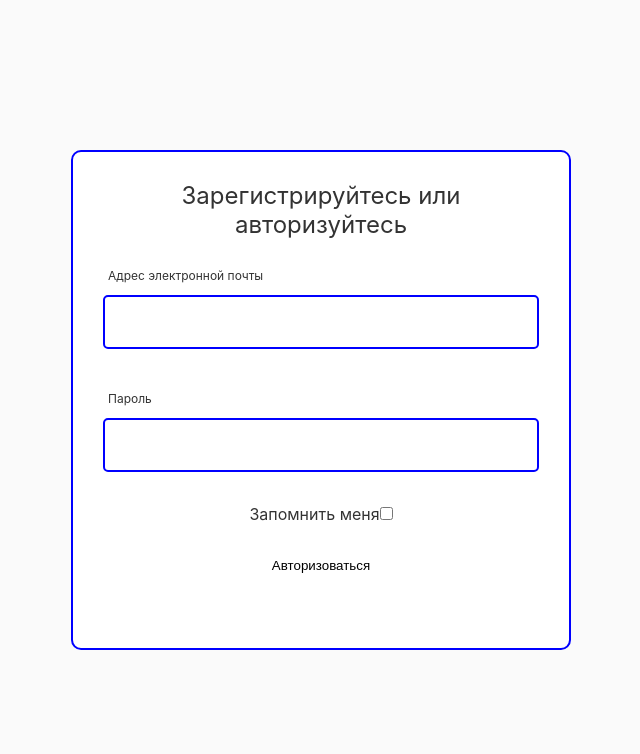
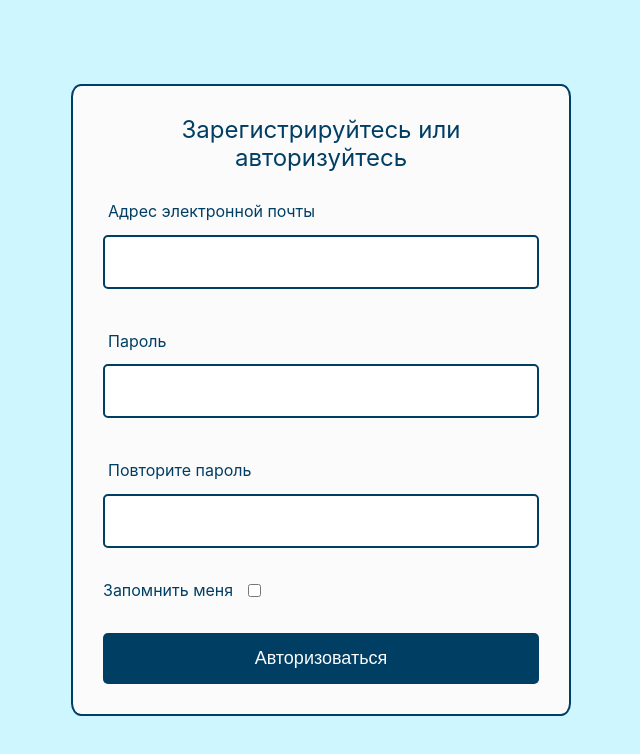
Before and after one commit to BalandinaM/ConstructorCheckLists, a React (Vite) app in the folder my-react-app/: page /#/login in a window 1280 px wide. Shown: the top 754 px of the page, without its empty margins (319-959 px from the left). Built offline with nearby package versions, Linux system fonts and the light colour scheme.

Commit message:
Чекбокс и стилизация формы

```diff
--- a/my-react-app/src/App.jsx
+++ b/my-react-app/src/App.jsx
@@ -4,6 +4,8 @@ import { HashRouter, Route, Routes } from "react-router-dom";
 import Home from './Components/Home/Home';
 import Login from './Components/Login/Login';
 import GlobalStyles from './GlobalStyles';
+import { ThemeProvider } from 'styled-components';
+import theme from './assests/constants/theme';
 // import Button from '@mui/material/Button';
 // import Container from '@mui/material/Container';
 
@@ -13,11 +15,13 @@ function App() {
 
 	return (
 		<HashRouter>
-			<GlobalStyles/>
+			<ThemeProvider theme={theme}>
+				<GlobalStyles />
 				<Routes>
 					<Route path="/" element={<Home />} />
 					<Route path="/login" element={<Login />} />
 				</Routes>
+			</ThemeProvider>
 		</HashRouter>
 	);
 }
--- a/my-react-app/src/Components/Login/Login.jsx
+++ b/my-react-app/src/Components/Login/Login.jsx
@@ -5,10 +5,10 @@ import { HandleFormSubmit } from "../../assests/forForms/handleFormSubmit";
 
 
 const WrapForm = styled.div`
-	background-color: white;
-	border: 2px solid blue;
+	background-color: ${props => props.theme.colors.primarySecondary};
+	border: 2px solid ${props => props.theme.colors.primary};
 	width: 500px;
-	height: 500px;
+	height: auto;
 	padding: 30px;
 	border-radius: 2%;
 `;
@@ -28,24 +28,33 @@ const InputWrap = styled.div`
 	flex-direction: row;
 	flex-wrap: wrap;
 	justify-content: stretch;
+	gap: ${props => props.$gap || null };
 `;
 
 const TextField = styled(Field)`
 	border-radius: 5px;
 	width: 100%;
 	flex-grow: 1;
-	border: 2px solid ${props => props.isinvalid === 'true' ? 'red' : 'blue'};
+	border: 2px solid ${props => props.isinvalid === 'true' ? props.theme.colors.warning : props.theme.colors.primary};
 `;
 
 const LabelTextField = styled.label`
-	font-size: 1.2rem;
+	font-size: 1.6rem;
 	padding: 10px 5px;
 `;
 
 const ErrorMessageBox = styled(ErrorMessage)`
-	color: red;
+	color: ${props => props.theme.colors.warning};
 	font-size: 1rem;
 	padding: 0 10px;
+`;
+
+const ButtonSubmit = styled.button`
+	padding: 15px 25px;
+	background-color: ${props => props.theme.colors.primary};
+	font-size: 1.8rem;
+	color: ${props => props.theme.colors.primarySecondary};
+	border-radius: 5px;
 `
 
 const Login = () => {
@@ -54,7 +63,7 @@ const Login = () => {
 			<TitleFormLogin>Зарегистрируйтесь или авторизуйтесь</TitleFormLogin>
 			<Formik
         initialValues={{email: "",  password: "", rememberMe: false,}}
-        validationSchema={createValidationSchema({email: "",  password: "", rememberMe: false,})}
+        validationSchema={createValidationSchema({email: "",  password: "", remembeMe: false,})}
         onSubmit={HandleFormSubmit}
       >
         {({ errors, touched, isSubmitting }) => (
@@ -65,18 +74,23 @@ const Login = () => {
 								<TextField type="email" name="email" isinvalid={(errors.email && touched.email) ? 'true' : 'false'}/>
 								<ErrorMessageBox name="email" component="div"/>
             </InputWrap>
-            <InputWrap className="wrap-input">
+            <InputWrap>
                 <LabelTextField htmlFor="password">Пароль</LabelTextField>
                 <TextField type="password" name="password" isinvalid={(errors.password && touched.password) ? 'true' : 'false'}/>
                 <ErrorMessageBox name="password" component="div"/>
             </InputWrap>
-            <div className="wrap-input">
+						<InputWrap>
+                <LabelTextField htmlFor="password">Повторите пароль</LabelTextField>
+                <TextField type="password" name="password" isinvalid={(errors.password && touched.password) ? 'true' : 'false'}/>
+                <ErrorMessageBox name="password" component="div"/>
+            </InputWrap>
+            <InputWrap $gap="15px">
                 <label htmlFor="rememberme">Запомнить меня</label>
-                <Field type="checkbox" name="rememberme" />
-            </div>
-            <button type="submit" disabled={isSubmitting} className="button">
+                <Field type="checkbox" name="rememberMe" />
+            </InputWrap>
+            <ButtonSubmit type="submit" disabled={isSubmitting}>
               Авторизоваться
-            </button>
+            </ButtonSubmit>
           </FormLogin>
         )}
       </Formik>
--- a/my-react-app/src/GlobalStyles.jsx
+++ b/my-react-app/src/GlobalStyles.jsx
@@ -20,8 +20,8 @@ const GlobalStyles = createGlobalStyle`
     sans-serif;
     font-size: 1.6rem; /* 16px */
     line-height: 1.6;
-    color: #333;
-    background-color: #fafafa;
+    color: ${props => props.theme.colors.primary};
+    background-color: ${props => props.theme.colors.background};
     -webkit-font-smoothing: antialiased;
     -moz-osx-font-smoothing: grayscale;
 		margin: 0;
--- /dev/null
+++ b/my-react-app/src/assests/constants/theme.js
@@ -0,0 +1,10 @@
+const theme = {
+  colors: {
+    primary: '#003e64',
+    primarySecondary: '#fbfbfb',
+    background: '#cef6fe',
+    warning: '#ff000069',
+  }
+};
+
+export default theme;
```
